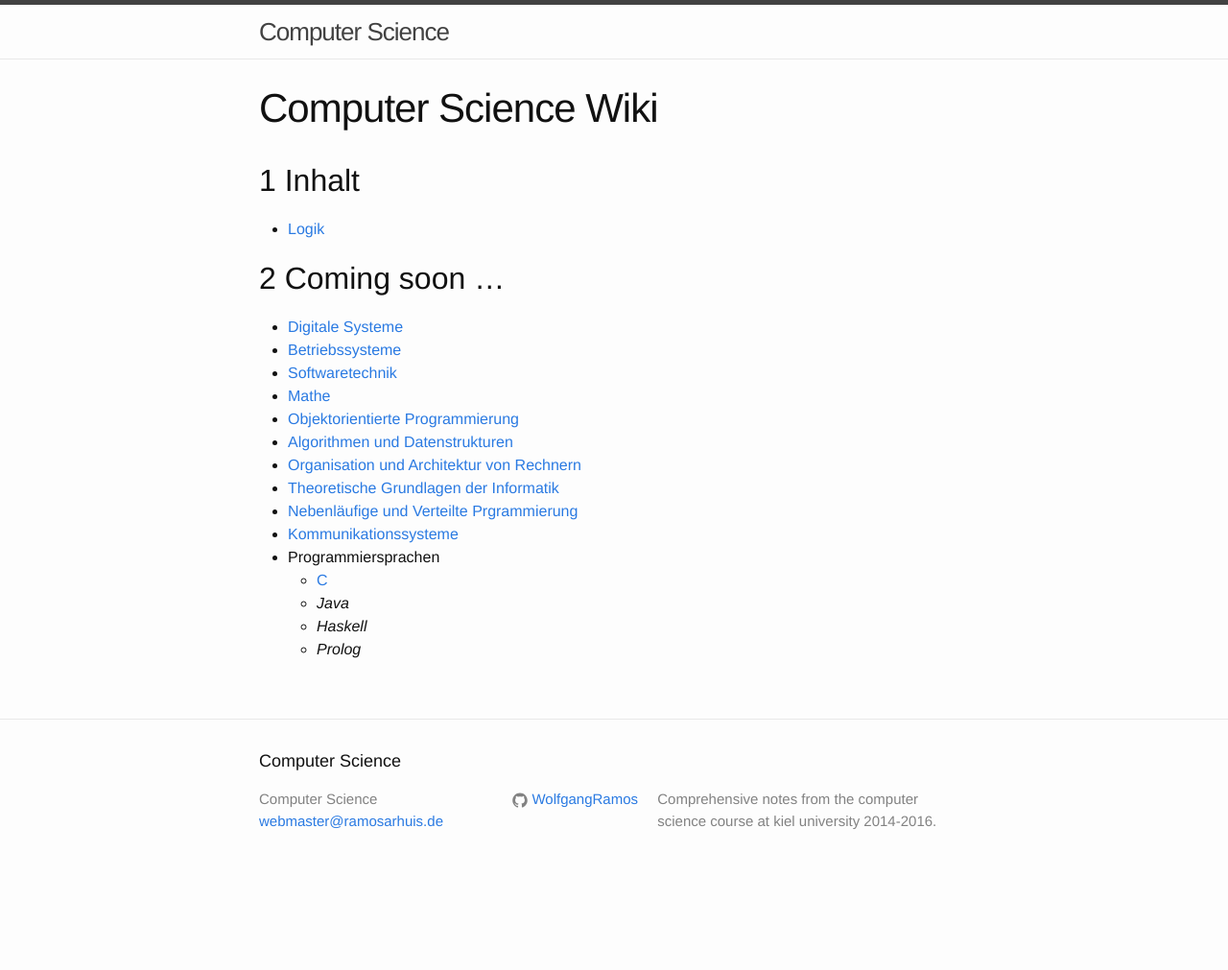
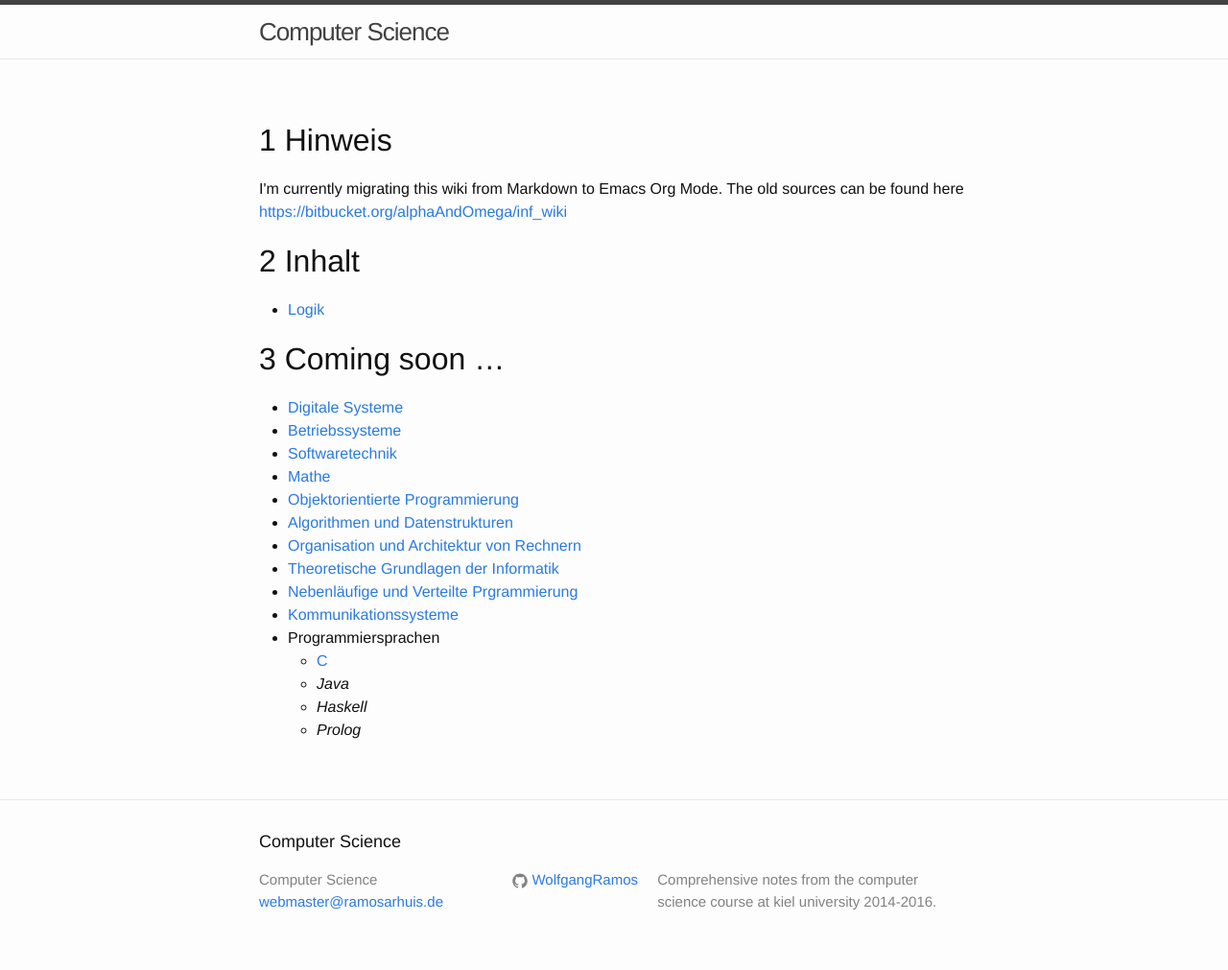
Before and after one commit to WolfgangRamos/cs_wiki, a Jekyll site: the page built from index.html, in a window 1280 px wide. Shown: the whole page at 96% size. Built offline with Jekyll 4.4.1, drawn with Linux system fonts in a browser that asks for light colours; before the commit the page ends 927 px from its top, so only the background shows below that.

Commit message:
added link to old repo on bitbucket

```diff
--- a/index.html
+++ b/index.html
@@ -1,11 +1,19 @@
 ---
 layout: page
-title: Computer Science Wiki
 ---
 
 <div id="outline-container-sec-1" class="outline-2">
-<h2 id="sec-1"><span class="section-number-2">1</span> Inhalt</h2>
+<h2 id="sec-1"><span class="section-number-2">1</span> Hinweis</h2>
 <div class="outline-text-2" id="text-1">
+<p>
+I'm currently migrating this wiki from Markdown to Emacs Org Mode. The old sources can be found here <a href="https://bitbucket.org/alphaAndOmega/inf_wiki">https://bitbucket.org/alphaAndOmega/inf_wiki</a>
+</p>
+</div>
+</div>
+
+<div id="outline-container-sec-2" class="outline-2">
+<h2 id="sec-2"><span class="section-number-2">2</span> Inhalt</h2>
+<div class="outline-text-2" id="text-2">
 <ul class="org-ul">
 <li><a href="./logik/index.html">Logik</a>
 </li>
@@ -13,9 +21,9 @@ title: Computer Science Wiki
 </div>
 </div>
 
-<div id="outline-container-sec-2" class="outline-2">
-<h2 id="sec-2"><span class="section-number-2">2</span> Coming soon &#x2026;</h2>
-<div class="outline-text-2" id="text-2">
+<div id="outline-container-sec-3" class="outline-2">
+<h2 id="sec-3"><span class="section-number-2">3</span> Coming soon &#x2026;</h2>
+<div class="outline-text-2" id="text-3">
 <ul class="org-ul">
 <li><a href="./digisys/index.html">Digitale Systeme</a>
 </li>
--- a/org/index.org
+++ b/org/index.org
@@ -6,9 +6,12 @@
 #+BEGIN_HTML
 ---
 layout: page
-title: Computer Science Wiki
 ---
 #+END_HTML
+
+* Hinweis
+
+I'm currently migrating this wiki from Markdown to Emacs Org Mode. The old sources can be found here [[https://bitbucket.org/alphaAndOmega/inf_wiki]]
 
 * Inhalt
 
```
